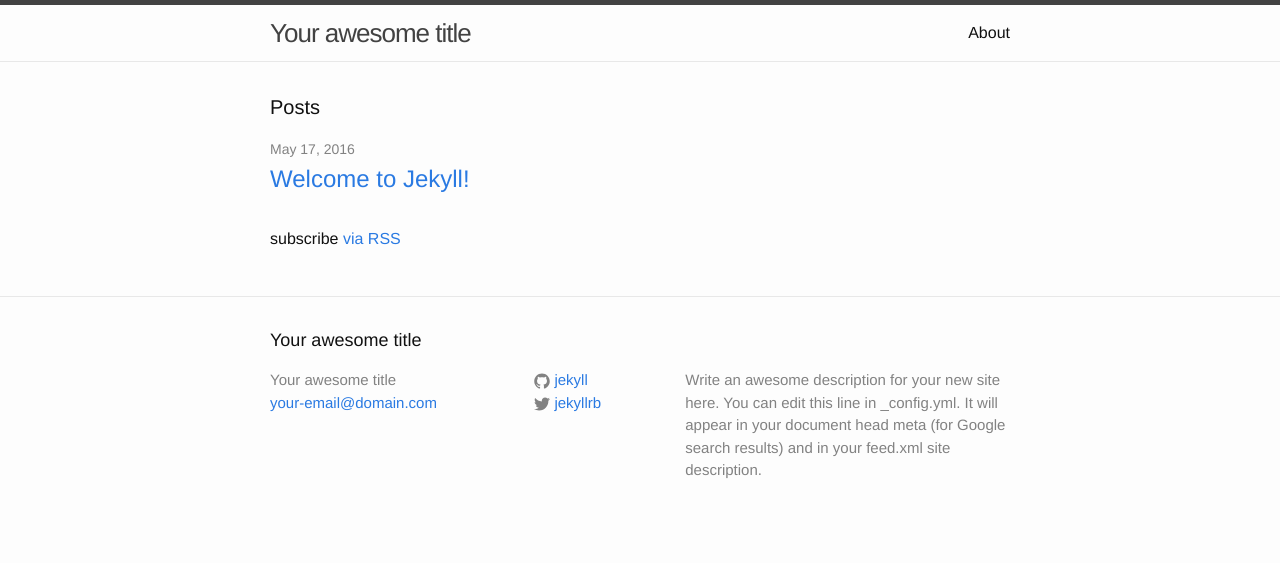
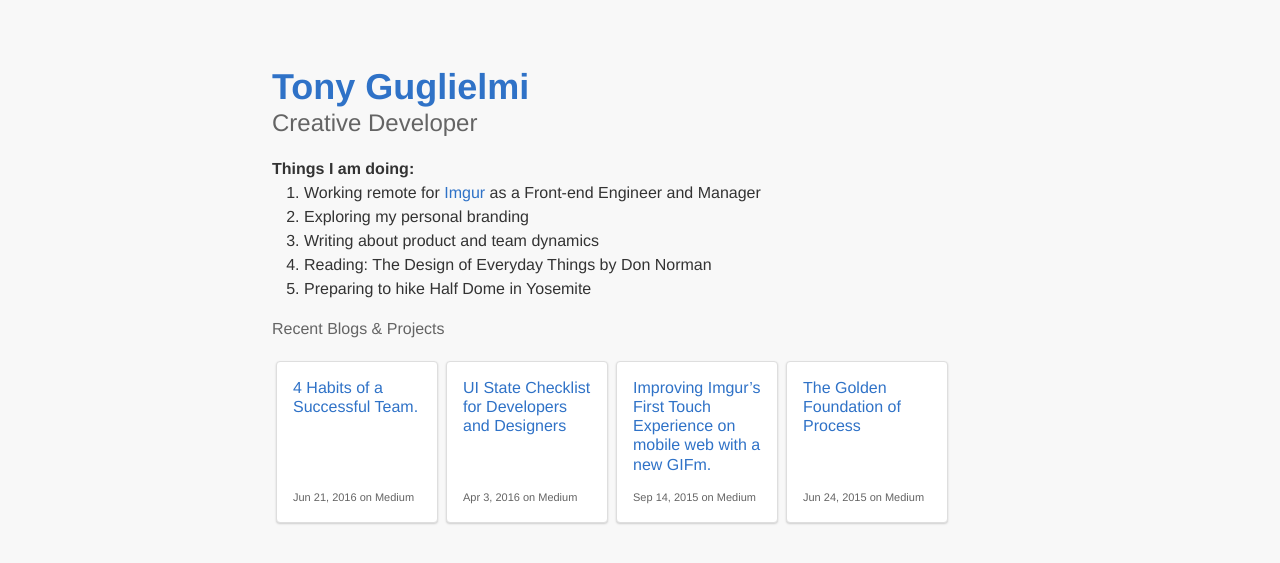
Before and after one commit to Timgur/timgur.github.io, a Jekyll site: the page built from index.html, in a window 1280 px wide. Shown: the top 563 px of the page. Built offline with Jekyll 4.4.1, drawn with Linux system fonts in a browser that asks for light colours.

Commit message:
add temporary page

```diff
--- a/_config.yml
+++ b/_config.yml
@@ -6,16 +6,15 @@
 # 'jekyll serve'. If you change this file, please restart the server process.
 
 # Site settings
-title: Your awesome title
-email: your-email@domain.com
+title: Tony Guglielmi
+email: guglielmi.tony@gmail.com
 description: > # this means to ignore newlines until "baseurl:"
-  Write an awesome description for your new site here. You can edit this
-  line in _config.yml. It will appear in your document head meta (for
-  Google search results) and in your feed.xml site description.
+  Tony Guglielmi is a creative developer, who loves creating things that are joyful, yet
+  useful.
 baseurl: "" # the subpath of your site, e.g. /blog
 url: "http://yourdomain.com" # the base hostname & protocol for your site
-twitter_username: jekyllrb
-github_username:  jekyll
+twitter_username: tonyguglielmi
+github_username:  Timgur
 
 # Build settings
 markdown: kramdown
--- /dev/null
+++ b/_layouts/splash.html
@@ -0,0 +1,26 @@
+<!DOCTYPE html>
+<html>
+
+  {% include head.html %}
+
+  <body>
+
+    <div class="page-content">
+      <div class="wrapper">
+        <h1 class="site-title">{{ site.title }}</h1>
+        <h3 class="site-career">Creative Developer</h3>
+        <strong>Things I am doing:</strong>
+        <ol>
+          <li>Working remote for <a href="//imgur.com">Imgur</a> as a Front-end Engineer and Manager</li>
+          <li>Exploring my personal branding</li>
+          <li>Writing about product and team dynamics</li>
+          <li>Reading: The Design of Everyday Things by Don Norman</li>
+          <li>Preparing to hike Half Dome in Yosemite</li>
+        </ol>
+        {{ content }}
+      </div>
+    </div>
+
+  </body>
+
+</html>
--- a/_sass/_layout.scss
+++ b/_sass/_layout.scss
@@ -11,17 +11,18 @@
 }
 
 .site-title {
-    font-size: 26px;
-    font-weight: 300;
-    line-height: 56px;
-    letter-spacing: -1px;
+    font-size: 36px;
+    font-weight: bold;
+    line-height: 1em;
+    color: $brand-color;
     margin-bottom: 0;
-    float: left;
+    margin-top: 5%;
+}
 
-    &,
-    &:visited {
-        color: $grey-color-dark;
-    }
+.site-career {
+    font-size: 24px;
+    font-weight: lighter;
+    color: $grey-color;
 }
 
 .site-nav {
@@ -163,7 +164,6 @@
 }
 
 
-
 /**
  * Page content
  */
@@ -180,18 +180,38 @@
     list-style: none;
 
     > li {
-        margin-bottom: $spacing-unit;
+        background: white;
+        width: 160px;
+        height: 160px;
+        margin: $spacing-unit/8;
+        float: left;
+        border: 1px solid #DEDEDE;
+        position: relative;
+        border-radius: 4px;
+        transition: box-shadow 0.2s ease-in-out;
+        box-shadow: 0px 1px 2px rgba(0,0,0,0.17);
+    }
+
+    > li:hover {
+        box-shadow: 0px 6px 10px rgba(0,0,0,0.10);
     }
 }
 
 .post-meta {
-    font-size: $small-font-size;
+    font-size: 11px;
     color: $grey-color;
+    position: absolute;
+    bottom: $spacing-unit/2;
 }
 
 .post-link {
     display: block;
-    font-size: 24px;
+    padding: $spacing-unit/2;
+    font-size: 12px;
+}
+
+.post-link h3 {
+    font-size: 16px;
 }
 
 
@@ -205,8 +225,7 @@
 
 .post-title {
     font-size: 42px;
-    letter-spacing: -1px;
-    line-height: 1;
+    line-height: 1.2rem;
 
     @include media-query($on-laptop) {
         font-size: 36px;
@@ -240,3 +259,9 @@
         }
     }
 }
+
+.recent-blog-heading {
+    font-size: $base-font-size;
+    color: $grey-color;
+    font-weight: lighter;
+}
--- a/css/main.scss
+++ b/css/main.scss
@@ -6,19 +6,19 @@
 
 
 // Our variables
-$base-font-family: "Helvetica Neue", Helvetica, Arial, sans-serif;
+$base-font-family: Helvetica, Arial, sans-serif;
 $base-font-size:   16px;
 $base-font-weight: 400;
 $small-font-size:  $base-font-size * 0.875;
 $base-line-height: 1.5;
 
-$spacing-unit:     30px;
+$spacing-unit:     32px;
 
-$text-color:       #111;
-$background-color: #fdfdfd;
-$brand-color:      #2a7ae2;
+$text-color:       #333333;
+$background-color: #f8f8f8;
+$brand-color:      #2F72C7;
 
-$grey-color:       #828282;
+$grey-color:       #646464;
 $grey-color-light: lighten($grey-color, 40%);
 $grey-color-dark:  darken($grey-color, 25%);
 
--- a/index.html
+++ b/index.html
@@ -1,23 +1,45 @@
 ---
-layout: default
+layout: splash
 ---
 
 <div class="home">
 
-  <h1 class="page-heading">Posts</h1>
+  <h2 class="recent-blog-heading">Recent Blogs & Projects</h2>
 
   <ul class="post-list">
     {% for post in site.posts %}
-      <li>
-        <span class="post-meta">{{ post.date | date: "%b %-d, %Y" }}</span>
-
-        <h2>
-          <a class="post-link" href="{{ post.url | prepend: site.baseurl }}">{{ post.title }}</a>
-        </h2>
+      <li class="post-item">
+        <a class="post-link" href="{{ post.url | prepend: site.baseurl }}">
+          <h2 class="post-title">{{ post.title }}</h2>
+          <span class="post-meta">{{ post.date | date: "%b %-d, %Y" }}</span>
+        </a>
       </li>
     {% endfor %}
+    <li class="post-item">
+      <a class="post-link" href="https://medium.com/@tonyguglielmi/4-habits-of-a-successful-team-612016723f81#.6jougdew7">
+        <h3 class="post-title">4 Habits of a Successful Team.</h3>
+        <span class="post-meta">Jun 21, 2016 on Medium</span>
+      </a>
+    </li>
+    <li class="post-item">
+      <a class="post-link" href="https://medium.com/@tonyguglielmi/ui-state-checklist-for-developers-and-designers-f767f97dfac2#.v538p5n5f">
+        <h3 class="post-title">UI State Checklist for Developers and Designers</h3>
+        <span class="post-meta">Apr 3, 2016 on Medium</span>
+      </a>
+    </li>
+    <li class="post-item">
+      <a class="post-link" href="https://medium.com/@tonyguglielmi/improving-imgur-s-first-touch-experience-on-mobile-web-with-a-new-gifm-a-suggestion-7a2821492019#.8pvw6rw83">
+        <h3 class="post-title">Improving Imgur’s First Touch Experience on mobile web with a new GIFm.</h3>
+        <span class="post-meta">Sep 14, 2015 on Medium</span>
+      </a>
+    </li>
+    <li class="post-item">
+      <a class="post-link" href="https://medium.com/@tonyguglielmi/the-golden-foundation-of-process-79d09431fe5e#.7q588bi4y">
+        <h3 class="post-title">The Golden Foundation of Process</h3>
+        <span class="post-meta">Jun 24, 2015 on Medium</span>
+      </a>
+    </li>
+
   </ul>
 
-  <p class="rss-subscribe">subscribe <a href="{{ "/feed.xml" | prepend: site.baseurl }}">via RSS</a></p>
-
 </div>
```
Also changed, not shown: README.md, _drafts/2016-05-17-welcome-to-jekyll.markdown (renamed from _posts/2016-05-17-welcome-to-jekyll.markdown).
